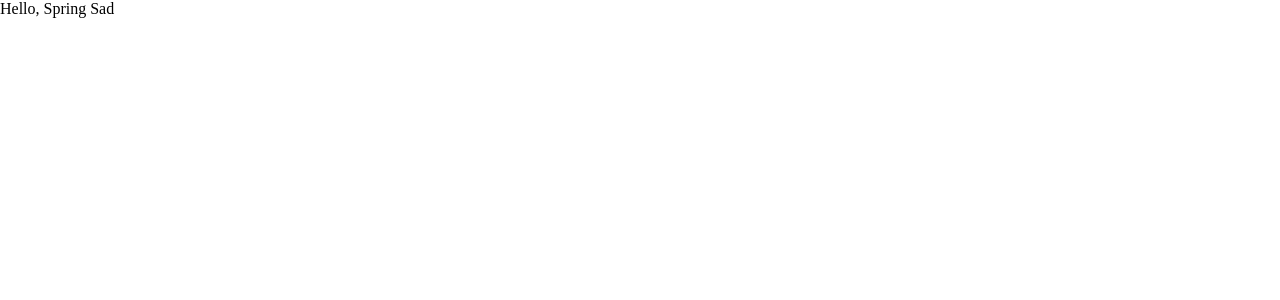
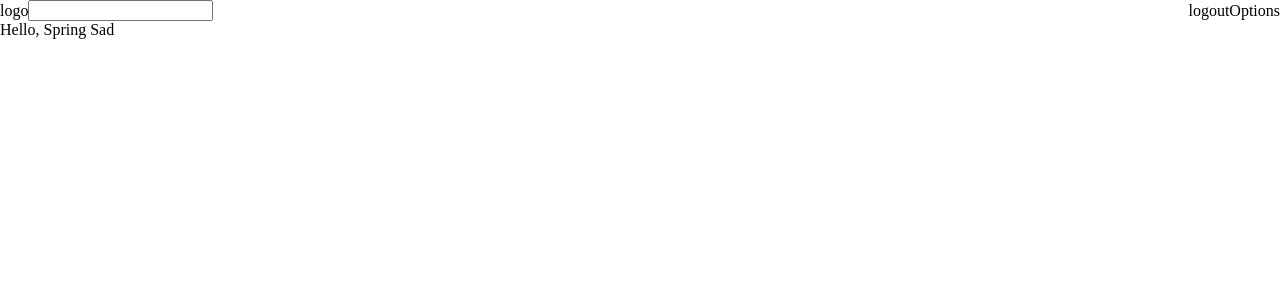
Before and after one commit to SSAFY-10th-SpringSad/SpringSad, a React app in the folder frontend/: page / in a window 1280 px wide. Shown: the top 300 px of the page. Built offline with nearby package versions, Linux system fonts and the light colour scheme.

Commit message:
header div나누기

```diff
--- a/frontend/src/App.tsx
+++ b/frontend/src/App.tsx
@@ -1,5 +1,14 @@
+import { ThemeProvider } from '@emotion/react';
+import { theme } from './styles/Theme';
+import Header from './components/header';
+
 function App() {
-  return <div>Hello, Spring Sad</div>;
+  return (
+    <ThemeProvider theme={theme}>
+      <Header></Header>
+      <div>Hello, Spring Sad</div>
+    </ThemeProvider>
+  );
 }
 
 export default App;
--- /dev/null
+++ b/frontend/src/components/header/index.styled.ts
@@ -0,0 +1,28 @@
+import styled from '@emotion/styled';
+
+const Container = styled.div`
+  display: flex;
+  align-items: center;
+  justify-content: space-between;
+`;
+
+const LogoSearchWrapper = styled.div`
+  display: flex;
+  align-items: center;
+`;
+
+const LogoWrapper = styled.div``;
+const SearchWrapper = styled.div``;
+const OptionWrapper = styled.div``;
+const LoginWrapper = styled.div``;
+const LogOutWrapper = styled.div``;
+
+export {
+  Container,
+  LogoSearchWrapper,
+  LogoWrapper,
+  SearchWrapper,
+  OptionWrapper,
+  LoginWrapper,
+  LogOutWrapper,
+};
--- /dev/null
+++ b/frontend/src/components/header/index.tsx
@@ -0,0 +1,24 @@
+import { theme } from '@/styles/Theme';
+import * as S from './index.styled';
+
+function Header() {
+  return (
+    <S.Container>
+      <S.LogoSearchWrapper>
+        <S.LogoWrapper>logo</S.LogoWrapper>
+        <S.SearchWrapper>
+          <input />
+        </S.SearchWrapper>
+      </S.LogoSearchWrapper>
+      <S.OptionWrapper>
+        {true ? (
+          <S.LogOutWrapper>logoutOptions</S.LogOutWrapper>
+        ) : (
+          <S.LoginWrapper>loginOptions</S.LoginWrapper>
+        )}
+      </S.OptionWrapper>
+    </S.Container>
+  );
+}
+
+export default Header;
--- a/frontend/src/index.tsx
+++ b/frontend/src/index.tsx
@@ -1,6 +1,8 @@
 import ReactDOM from 'react-dom/client';
 
 import App from './App';
+import { ThemeProvider } from '@emotion/react';
+import { theme } from './styles/Theme';
 
 const root = ReactDOM.createRoot(document.getElementById('root')!);
 
--- a/frontend/src/styles/Theme.ts
+++ b/frontend/src/styles/Theme.ts
@@ -8,10 +8,10 @@ const theme = {
     mainColorGreen_1: '#19E695',
     mainColorGreen_2: '#37B381',
     mainColorGreen_3: '#418067',
-    gray1: '#484A4F',
-    gray2: '#6D7178',
-    grayBackGround1: '#EDF1F7',
-    grayBackGround2: '#CBCED4',
+    gray_1: '#484A4F',
+    gray_2: '#6D7178',
+    grayBackGround_1: '#EDF1F7',
+    grayBackGround_2: '#CBCED4',
     black: '#1E1F21',
   },
 };
```
